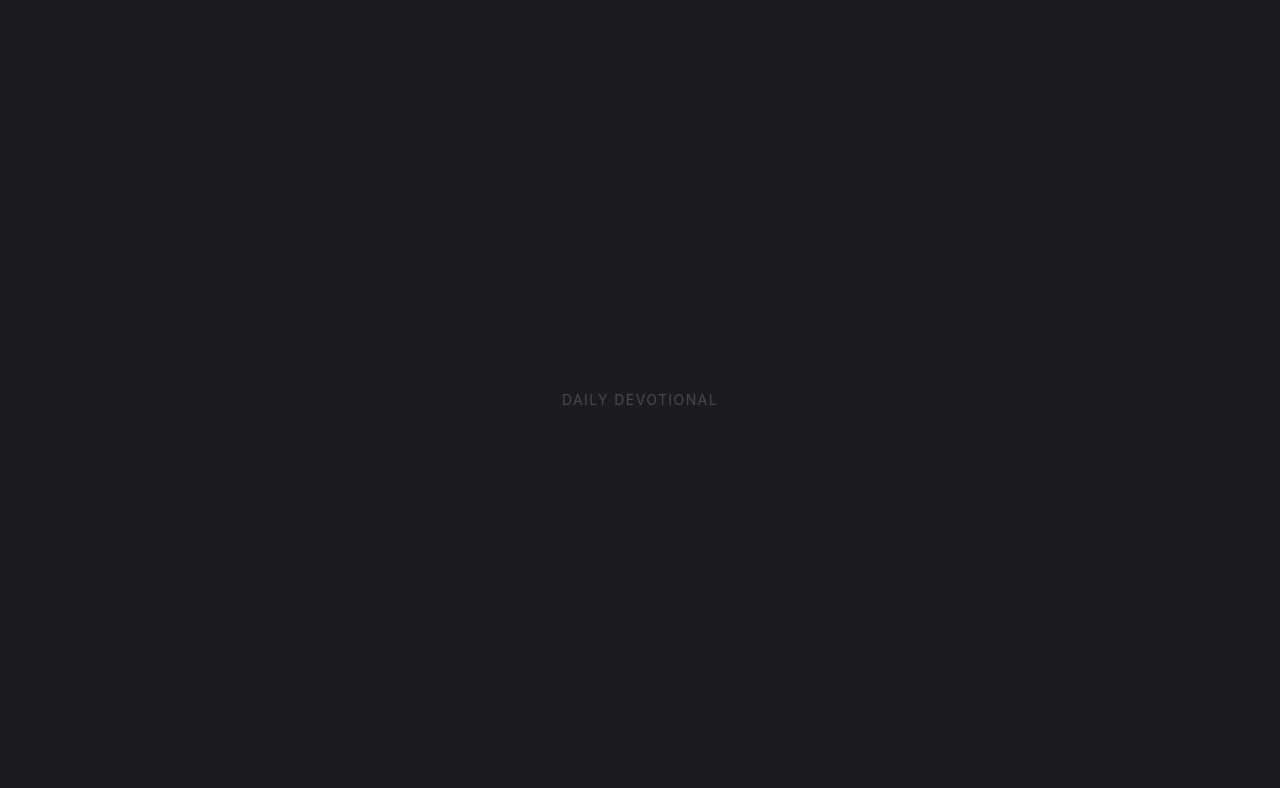
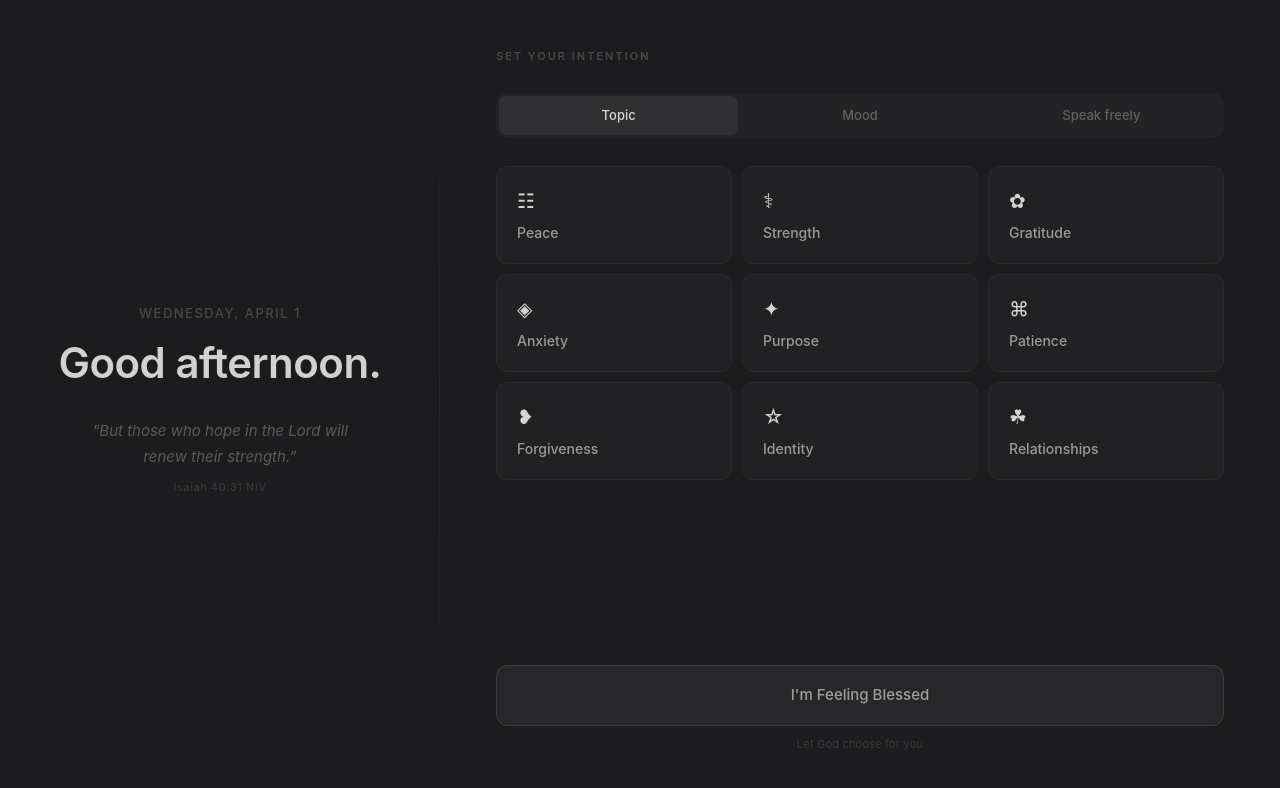
Before and after one commit to yemi-lagosinternationalmarket/daily-devotional, a Next.js app: page / in a window 1280 px wide. Shown: the top 788 px of the page. Built offline with nearby package versions, Linux system fonts and the light colour scheme.

Commit message:
feat: add Welcome + Intention page with topic/mood/speak tabs
Co-Authored-By: Claude Sonnet 4.6 <noreply@anthropic.com>

```diff
--- a/app/page.tsx
+++ b/app/page.tsx
@@ -1,9 +1,67 @@
+"use client";
+
+import { useRouter } from "next/navigation";
+import { Greeting } from "@/components/greeting";
+import { VerseOfDay } from "@/components/verse-of-day";
+import { IntentionTabs } from "@/components/intention-tabs";
+import { BlessedButton } from "@/components/blessed-button";
+
 export default function Home() {
+  const router = useRouter();
+
+  function handleIntention(data: {
+    topic?: string;
+    mood?: string;
+    free_text?: string;
+  }) {
+    const params = new URLSearchParams();
+    if (data.topic) params.set("topic", data.topic);
+    if (data.mood) params.set("mood", data.mood);
+    if (data.free_text) params.set("free_text", data.free_text);
+
+    const inputType = data.topic && data.mood
+      ? "combined"
+      : data.topic
+        ? "topic"
+        : data.mood
+          ? "mood"
+          : "free_text";
+    params.set("input_type", inputType);
+
+    router.push(`/worship?${params.toString()}`);
+  }
+
+  function handleBlessed() {
+    router.push("/worship?input_type=blessed");
+  }
+
   return (
-    <div className="flex items-center justify-center min-h-screen">
-      <p className="text-[var(--text-ghost)] text-sm tracking-widest uppercase">
-        Daily Devotional
-      </p>
+    <div className="min-h-screen flex">
+      {/* Left panel — greeting */}
+      <div className="hidden md:flex w-[440px] flex-col items-center justify-center px-14 relative">
+        <div className="absolute top-20 bottom-20 right-0 w-px bg-gradient-to-b from-transparent via-[rgba(255,255,255,0.05)] to-transparent" />
+        <Greeting />
+        <VerseOfDay />
+      </div>
+
+      {/* Right panel — intention */}
+      <div className="flex-1 flex flex-col p-12 md:px-14 md:py-12 overflow-y-auto">
+        {/* Mobile greeting */}
+        <div className="md:hidden mb-8">
+          <Greeting />
+          <VerseOfDay />
+        </div>
+
+        <p className="text-[11px] font-semibold text-[var(--text-ghost)] tracking-[2px] uppercase mb-7">
+          Set your intention
+        </p>
+
+        <IntentionTabs onSubmit={handleIntention} />
+
+        <div className="mt-auto pt-8">
+          <BlessedButton onClick={handleBlessed} />
+        </div>
+      </div>
     </div>
   );
 }
--- /dev/null
+++ b/components/blessed-button.tsx
@@ -0,0 +1,25 @@
+"use client";
+
+interface BlessedButtonProps {
+  onClick: () => void;
+}
+
+export function BlessedButton({ onClick }: BlessedButtonProps) {
+  return (
+    <div className="text-center">
+      <button
+        onClick={onClick}
+        className="w-full py-[18px] px-6 rounded-xl
+          bg-[var(--interactive-bg)] border border-[var(--interactive-border)]
+          hover:bg-[var(--interactive-hover-bg)] hover:border-[var(--interactive-hover-border)]
+          transition-all duration-150 cursor-pointer
+          text-[15px] font-medium text-[var(--text-secondary)]"
+      >
+        I&apos;m Feeling Blessed
+      </button>
+      <p className="text-[11px] text-[var(--text-faint)] mt-2.5 tracking-[0.2px]">
+        Let God choose for you
+      </p>
+    </div>
+  );
+}
--- /dev/null
+++ b/components/greeting.tsx
@@ -0,0 +1,25 @@
+"use client";
+
+export function Greeting() {
+  const now = new Date();
+  const hour = now.getHours();
+  const greeting =
+    hour < 12 ? "Good morning." : hour < 17 ? "Good afternoon." : "Good evening.";
+
+  const dateStr = now.toLocaleDateString("en-US", {
+    weekday: "long",
+    month: "long",
+    day: "numeric",
+  });
+
+  return (
+    <div className="text-center">
+      <p className="text-[13px] font-medium text-[var(--text-ghost)] tracking-[1.5px] uppercase mb-4">
+        {dateStr}
+      </p>
+      <h1 className="text-[42px] font-semibold text-[var(--text-primary)] leading-[1.1] tracking-[-0.5px]">
+        {greeting}
+      </h1>
+    </div>
+  );
+}
--- /dev/null
+++ b/components/intention-tabs.tsx
@@ -0,0 +1,82 @@
+"use client";
+
+import { useState } from "react";
+import { TopicGrid } from "./topic-grid";
+import { MoodPills } from "./mood-pills";
+
+type Tab = "topic" | "mood" | "speak";
+
+interface IntentionTabsProps {
+  onSubmit: (data: { topic?: string; mood?: string; free_text?: string }) => void;
+}
+
+export function IntentionTabs({ onSubmit }: IntentionTabsProps) {
+  const [activeTab, setActiveTab] = useState<Tab>("topic");
+  const [freeText, setFreeText] = useState("");
+
+  const tabs: { key: Tab; label: string }[] = [
+    { key: "topic", label: "Topic" },
+    { key: "mood", label: "Mood" },
+    { key: "speak", label: "Speak freely" },
+  ];
+
+  return (
+    <div className="flex flex-col flex-1">
+      {/* Tab switcher */}
+      <div className="flex bg-[rgba(255,255,255,0.03)] rounded-[10px] p-[3px] gap-[2px] mb-7">
+        {tabs.map((t) => (
+          <button
+            key={t.key}
+            onClick={() => setActiveTab(t.key)}
+            className={`flex-1 py-2.5 text-center text-[13px] font-medium rounded-lg transition-all duration-200 cursor-pointer
+              ${activeTab === t.key
+                ? "bg-[rgba(255,255,255,0.06)] text-[var(--text-primary)]"
+                : "text-[var(--text-tertiary)] hover:text-[var(--text-secondary)]"
+              }`}
+          >
+            {t.label}
+          </button>
+        ))}
+      </div>
+
+      {/* Panels */}
+      {activeTab === "topic" && (
+        <TopicGrid onSelect={(topic) => onSubmit({ topic })} />
+      )}
+
+      {activeTab === "mood" && (
+        <MoodPills onSelect={(mood) => onSubmit({ mood })} />
+      )}
+
+      {activeTab === "speak" && (
+        <div className="flex flex-col flex-1">
+          <textarea
+            value={freeText}
+            onChange={(e) => setFreeText(e.target.value)}
+            placeholder="What's weighing on you this morning? What are you thankful for? Just say it however it comes out..."
+            className="flex-1 min-h-[160px] p-[18px] rounded-xl
+              bg-[var(--surface)] border border-[var(--surface-border)]
+              text-sm text-[var(--text-primary)] leading-[1.7]
+              placeholder:text-[var(--text-ghost)] resize-none
+              outline-none focus:border-[var(--surface-hover-border)]"
+          />
+          <p className="text-xs text-[var(--text-faint)] mt-2.5">
+            No structure needed. Write like you&apos;d talk to God.
+          </p>
+          {freeText.trim() && (
+            <button
+              onClick={() => onSubmit({ free_text: freeText })}
+              className="mt-4 py-3 px-6 rounded-xl
+                bg-[var(--interactive-bg)] border border-[var(--interactive-border)]
+                hover:bg-[var(--interactive-hover-bg)] hover:border-[var(--interactive-hover-border)]
+                transition-all duration-150 cursor-pointer
+                text-[15px] font-medium text-[var(--text-secondary)]"
+            >
+              Continue
+            </button>
+          )}
+        </div>
+      )}
+    </div>
+  );
+}
--- /dev/null
+++ b/components/mood-pills.tsx
@@ -0,0 +1,36 @@
+"use client";
+
+const MOODS = [
+  { emoji: "😬", label: "Stressed" },
+  { emoji: "😊", label: "Joyful" },
+  { emoji: "😴", label: "Tired" },
+  { emoji: "😖", label: "Restless" },
+  { emoji: "🌞", label: "Hopeful" },
+  { emoji: "😰", label: "Overwhelmed" },
+  { emoji: "🙏", label: "Grateful" },
+  { emoji: "💔", label: "Hurting" },
+];
+
+interface MoodPillsProps {
+  onSelect: (mood: string) => void;
+}
+
+export function MoodPills({ onSelect }: MoodPillsProps) {
+  return (
+    <div className="flex flex-wrap gap-2.5">
+      {MOODS.map((m) => (
+        <button
+          key={m.label}
+          onClick={() => onSelect(m.label)}
+          className="flex items-center gap-2 px-[18px] py-3 rounded-full
+            bg-[var(--surface)] border border-[var(--surface-border)]
+            hover:bg-[var(--surface-hover)] hover:border-[var(--surface-hover-border)]
+            text-sm text-[var(--text-secondary)] transition-all duration-150 cursor-pointer"
+        >
+          <span className="text-base grayscale-[20%]">{m.emoji}</span>
+          {m.label}
+        </button>
+      ))}
+    </div>
+  );
+}
--- /dev/null
+++ b/components/topic-grid.tsx
@@ -0,0 +1,39 @@
+"use client";
+
+const TOPICS = [
+  { icon: "☷", label: "Peace" },
+  { icon: "⚕", label: "Strength" },
+  { icon: "✿", label: "Gratitude" },
+  { icon: "◈", label: "Anxiety" },
+  { icon: "✦", label: "Purpose" },
+  { icon: "⌘", label: "Patience" },
+  { icon: "❥", label: "Forgiveness" },
+  { icon: "☆", label: "Identity" },
+  { icon: "☘", label: "Relationships" },
+];
+
+interface TopicGridProps {
+  onSelect: (topic: string) => void;
+}
+
+export function TopicGrid({ onSelect }: TopicGridProps) {
+  return (
+    <div className="grid grid-cols-2 md:grid-cols-3 gap-2.5">
+      {TOPICS.map((t) => (
+        <button
+          key={t.label}
+          onClick={() => onSelect(t.label)}
+          className="flex flex-col items-start p-5 rounded-xl
+            bg-[var(--surface)] border border-[var(--surface-border)]
+            hover:bg-[var(--surface-hover)] hover:border-[var(--surface-hover-border)]
+            transition-all duration-150 cursor-pointer text-left"
+        >
+          <span className="text-xl mb-2 grayscale-[30%]">{t.icon}</span>
+          <span className="text-sm font-medium text-[var(--text-secondary)]">
+            {t.label}
+          </span>
+        </button>
+      ))}
+    </div>
+  );
+}
--- /dev/null
+++ b/components/verse-of-day.tsx
@@ -0,0 +1,16 @@
+import { getVerseOfDay } from "@/lib/verses";
+
+export function VerseOfDay() {
+  const verse = getVerseOfDay();
+
+  return (
+    <div className="text-center mt-8">
+      <p className="text-[15px] italic text-[var(--text-tertiary)] leading-[1.7] max-w-[280px] mx-auto">
+        &ldquo;{verse.text}&rdquo;
+      </p>
+      <p className="text-[11px] font-medium text-[var(--text-faint)] tracking-[0.5px] mt-2.5">
+        {verse.ref}
+      </p>
+    </div>
+  );
+}
```
